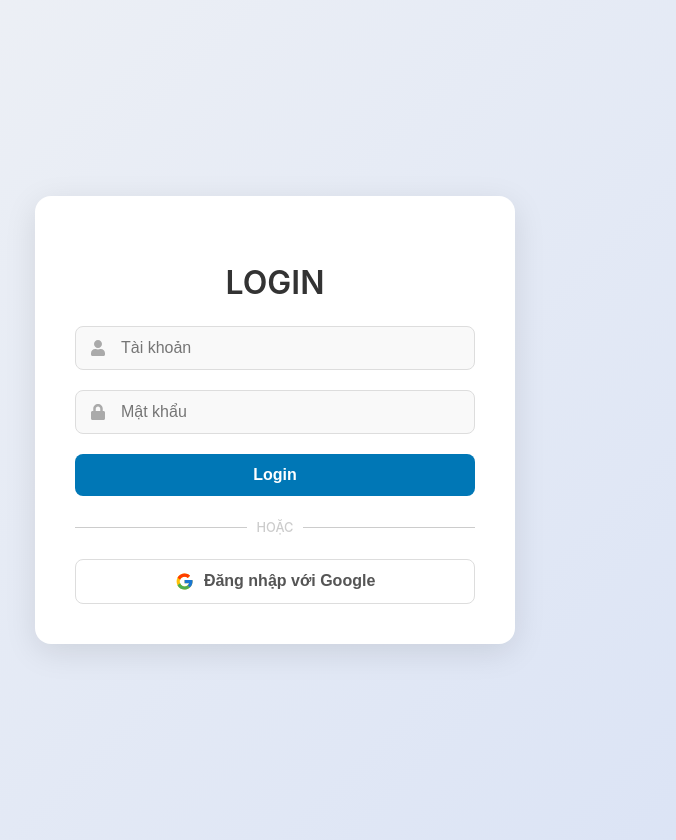
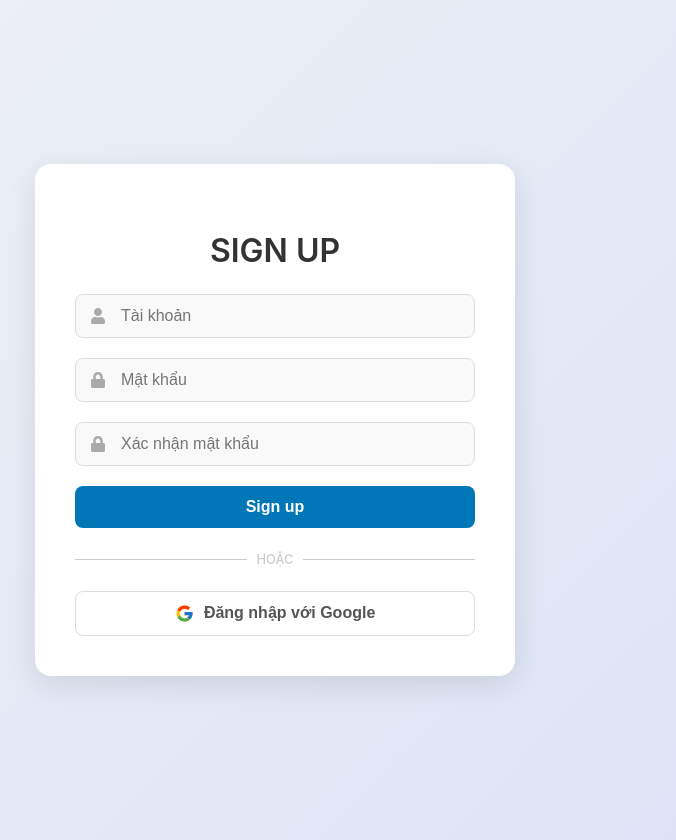
Before and after one commit to 22130124/stationery-ecommerce, a React (Create React App) app in the folder stationery-ecommerce-frontend/: page /signup in a window 1280 px wide. Shown: the whole page, without its empty margins (365-1041 px from the left). Built offline with nearby package versions, Linux system fonts and the light colour scheme.

Commit message:
feat(auth): Design initial UI for sign up page

```diff
--- a/stationery-ecommerce-frontend/src/App.js
+++ b/stationery-ecommerce-frontend/src/App.js
@@ -1,11 +1,14 @@
 import React from 'react';
-import LoginPage from './features/auth/pages/LoginPage';
+import AppRoutes from "./routes/AppRoutes";
+import {BrowserRouter} from "react-router-dom";
 
 function App() {
     return (
-        <div className="App">
-            <LoginPage />
-        </div>
+        <BrowserRouter>
+            <div className="App">
+                <AppRoutes/>
+            </div>
+        </BrowserRouter>
     );
 }
 
--- a/stationery-ecommerce-frontend/src/features/auth/pages/AuthForm.jsx
+++ b/stationery-ecommerce-frontend/src/features/auth/pages/AuthForm.jsx
@@ -4,7 +4,7 @@ import styles from './AuthForm.module.scss';
 import { FaUser, FaLock } from 'react-icons/fa';
 import {FcGoogle} from "react-icons/fc";
 
-// formType: 'login' | 'register'
+// formType: 'login' | 'signup'
 const AuthForm = ({ formType, title, buttonText, onSubmit, message, isSuccess }) => {
     const [username, setUsername] = useState('');
     const [password, setPassword] = useState('');
@@ -12,7 +12,7 @@ const AuthForm = ({ formType, title, buttonText, onSubmit, message, isSuccess })
 
     const handleSubmit = (e) => {
         e.preventDefault();
-        if (formType === 'register' && password !== confirmPassword) {
+        if (formType === 'signup' && password !== confirmPassword) {
             // Xử lý lỗi mật khẩu không khớp
             onSubmit({ error: 'Mật khẩu xác nhận không khớp!' });
             return;
@@ -55,7 +55,7 @@ const AuthForm = ({ formType, title, buttonText, onSubmit, message, isSuccess })
                     </div>
 
                     {/* Input Confirm Password (chỉ hiển thị khi đăng ký) */}
-                    {formType === 'register' && (
+                    {formType === 'signup' && (
                         <div className={styles.inputGroup}>
                             <FaLock className={styles.inputIcon} />
                             <input
--- /dev/null
+++ b/stationery-ecommerce-frontend/src/features/auth/pages/SignUpPage.jsx
@@ -0,0 +1,31 @@
+// LoginPage.jsx
+import React, {useState} from 'react';
+import AuthForm from "./AuthForm";
+
+const SignUpPage = () => {
+    const [message, setMessage] = useState('');
+    const [isSuccess, setIsSuccess] = useState(false);
+
+    const handleSubmit = async (formData) => {
+        try {
+            setMessage("Signing up...");
+            setIsSuccess(true);
+        } catch (error) {
+            setMessage(error.message);
+            setIsSuccess(false);
+        }
+    };
+
+    return (
+        <AuthForm
+            formType={'signup'}
+            title={'SIGN UP'}
+            buttonText={'Sign up'}
+            onSubmit={handleSubmit}
+            message={message}
+            isSuccess={isSuccess}
+        />
+    );
+};
+
+export default SignUpPage;
--- a/stationery-ecommerce-frontend/src/routes/AppRoutes.jsx
+++ b/stationery-ecommerce-frontend/src/routes/AppRoutes.jsx
@@ -3,6 +3,7 @@
 import React from 'react';
 import { Routes, Route, Navigate } from 'react-router-dom';
 import LoginPage from '../features/auth/pages/LoginPage';
+import SignUpPage from "../features/auth/pages/SignUpPage";
 
 const AppRoutes = () => {
     return (
@@ -10,8 +11,8 @@ const AppRoutes = () => {
             {/* Route mặc định, chuyển hướng đến trang đăng nhập */}
             <Route path="/" element={<Navigate replace to="/login" />} />
 
-            {/* Route cho trang đăng nhập */}
             <Route path="/login" element={<LoginPage />} />
+            <Route path="/signup" element={<SignUpPage />} />
         </Routes>
     );
 };
```
